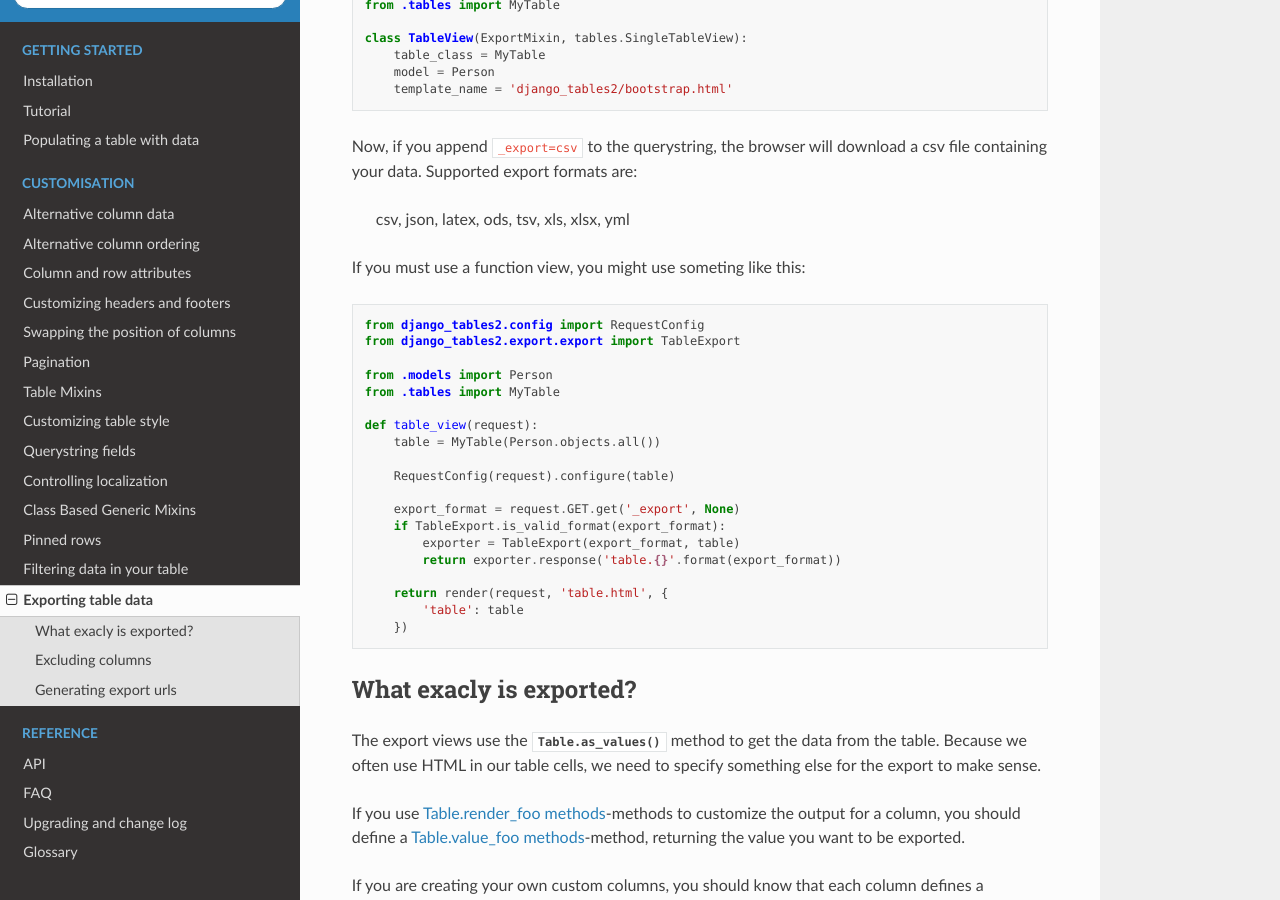
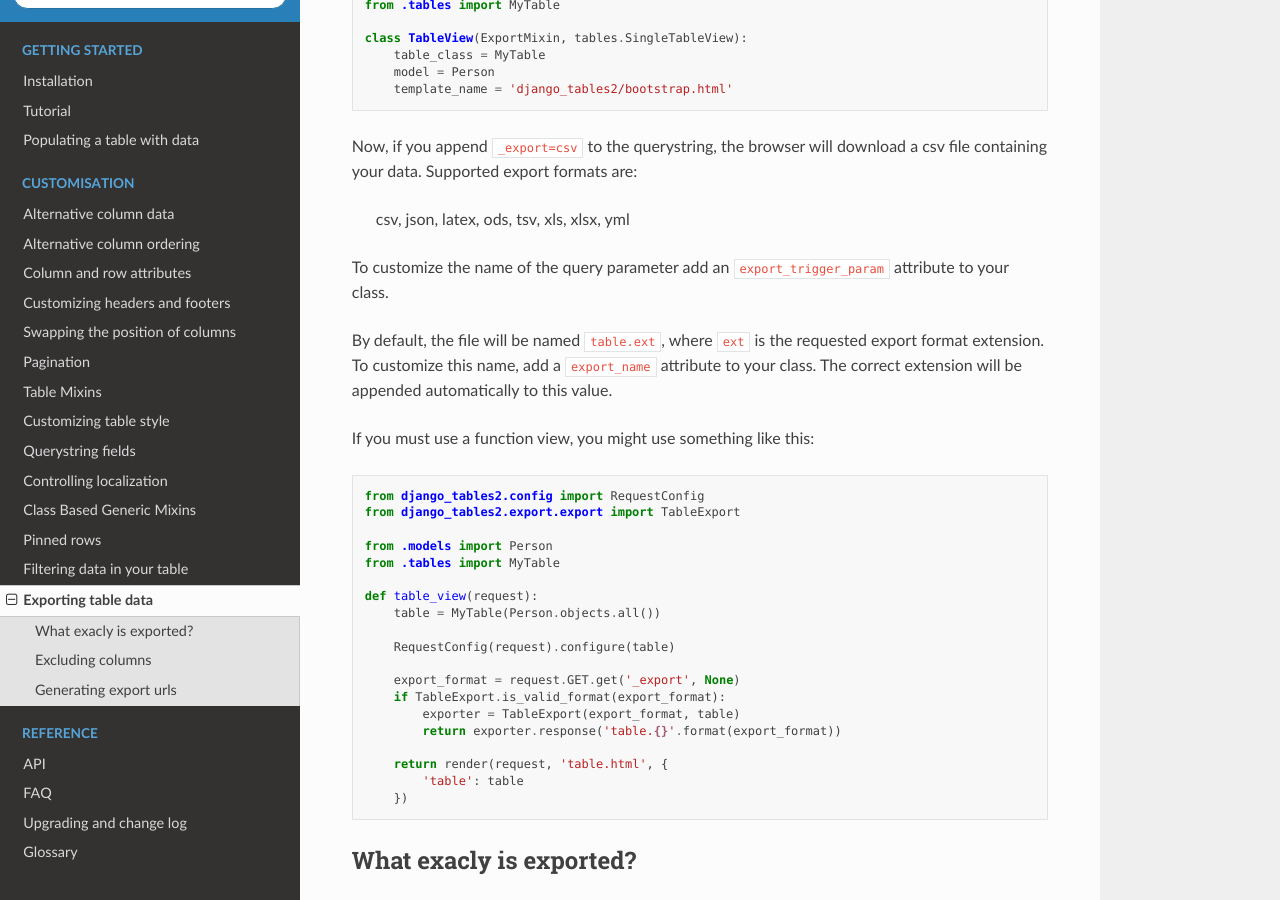
Before and after one commit to jieter/django-tables2, a Sphinx documentation site: the page built from docs/pages/export.rst, in a window 1280 px wide and 900 px high, scrolled down 478 px. Built offline with Sphinx 7.4.7 and the Read the Docs theme 2.0.0, drawn with Linux system fonts in a browser that asks for light colours.

Commit message:
docs: Update info about ExportMixin attributes

```diff
--- a/docs/pages/export.rst
+++ b/docs/pages/export.rst
@@ -30,7 +30,14 @@ a csv file containing your data. Supported export formats are:
 
     csv, json, latex, ods, tsv, xls, xlsx, yml
 
-If you must use a function view, you might use someting like this::
+To customize the name of the query parameter add an ``export_trigger_param``
+attribute to your class.
+
+By default, the file will be named ``table.ext``, where ``ext`` is the requested
+export format extension. To customize this name, add a ``export_name`` attribute
+to your class. The correct extension will be appended automatically to this value.
+
+If you must use a function view, you might use something like this::
 
     from django_tables2.config import RequestConfig
     from django_tables2.export.export import TableExport
```
